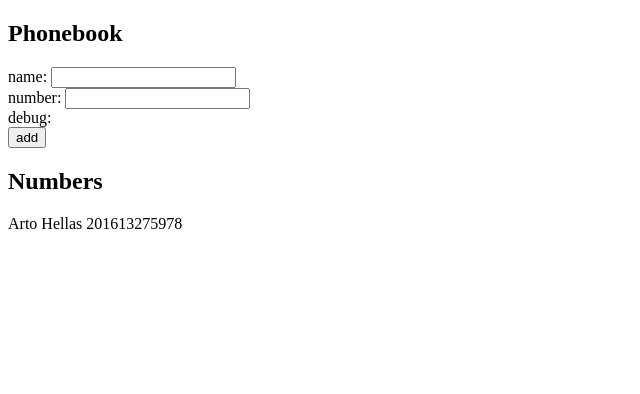
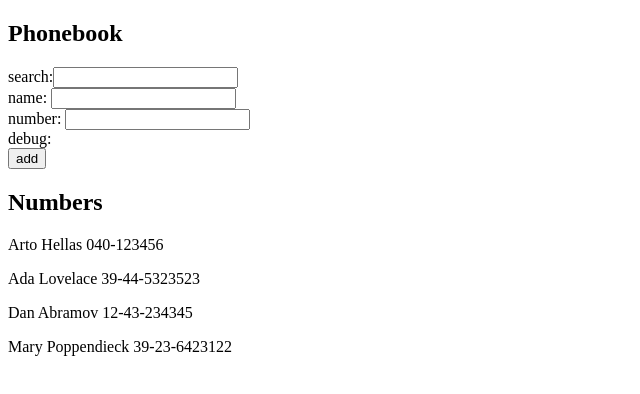
Before and after one commit to Ahmed101Mohammed/full-stack-course-homework, a React (Vite) app in the folder part2/phonebook/: page / in a window 1280 px wide. Shown: the top 394 px of the page, without its empty margins (0-640 px from the left). Built offline with nearby package versions, Linux system fonts and the light colour scheme.

Commit message:
Finish 2.9 exercise.

```diff
--- a/part2/phonebook/src/App.jsx
+++ b/part2/phonebook/src/App.jsx
@@ -2,11 +2,14 @@ import { useState } from 'react'
 
 const App = () => {
   const [persons, setPersons] = useState([
-    { name: 'Arto Hellas' , number: "201613275978"}
+    { name: 'Arto Hellas', number: '040-123456', id: 1 },
+    { name: 'Ada Lovelace', number: '39-44-5323523', id: 2 },
+    { name: 'Dan Abramov', number: '12-43-234345', id: 3 },
+    { name: 'Mary Poppendieck', number: '39-23-6423122', id: 4 }
   ])
   const [newName, setNewName] = useState('')
   const [newNumber, setNewNumber] = useState('');
-
+  const [search, setSearch] = useState("");
   const isPersonExistBefore = (str, arr)=>
   {
     for (let item of arr)
@@ -32,9 +35,21 @@ const App = () => {
     setNewName("");
     setNewNumber("");
   }
+
+  const newPersons = persons.filter((person)=> person.name.slice(0, search.length).toLowerCase() === search.toLowerCase());
+
+  const searching = (e)=>
+  {
+    setSearch(e.target.value);
+  }
   return (
     <div>
       <h2>Phonebook</h2>
+      <form>
+        <label htmlFor="search">search:</label>
+        <input type="search" id="search" value={search} onChange={searching} />
+      </form>
+
       <form onSubmit={sumit}>
         <div>
           name: <input value={newName} onChange={(e)=> setNewName(e.target.value)}/>
@@ -46,7 +61,7 @@ const App = () => {
         </div>
       </form>
       <h2>Numbers</h2>
-      {persons.map((person)=>(<p key={person.name}>{person.name} {person.number}</p>))}
+      {newPersons.map((person)=>(<p key={person.name}>{person.name} {person.number}</p>))}
     </div>
   )
 }
```
